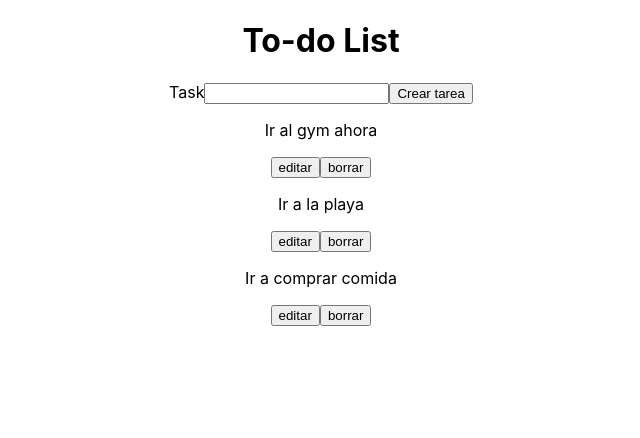
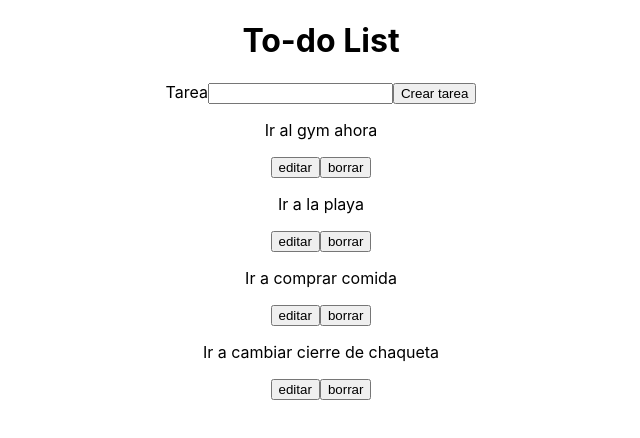
Before and after one commit to MAlexGG/todo-list-react, a React (Create React App) app: page / in a window 1280 px wide. Shown: the top 438 px of the page, without its empty margins (319-959 px from the left). Built offline with nearby package versions, Linux system fonts and the light colour scheme; data requests are answered from the project's data file.

Commit message:
error handler in form

```diff
--- a/src/assets/data/todo.json
+++ b/src/assets/data/todo.json
@@ -11,6 +11,10 @@
     {
       "id": 5,
       "task": "Ir a comprar comida"
+    },
+    {
+      "id": 6,
+      "task": "Ir a cambiar cierre de chaqueta"
     }
   ]
 }
--- a/src/components/Form.js
+++ b/src/components/Form.js
@@ -8,6 +8,7 @@ const initialForm = {
 function Form({createTask, editTask, setEditTask, updateTask}) {
 
     const [form, setForm] = useState(initialForm);
+    const [error, setError] = useState('');
 
     useEffect(() => {
         editTask ? setForm(editTask) : setForm(initialForm);
@@ -23,7 +24,7 @@ function Form({createTask, editTask, setEditTask, updateTask}) {
     const handleSubmit = (e) => {
         e.preventDefault();
         if (!form.task) {
-            console.log('escribe una tarea');
+            setError('Escribe una tarea');
             return;
         };
         form.id === null ? createTask(form) : updateTask(form);
@@ -33,14 +34,16 @@ function Form({createTask, editTask, setEditTask, updateTask}) {
     const handleReset = () => {
         setForm(initialForm);
         setEditTask('');
+        setError('');
     };
 
   return (
       <>
         <form onSubmit={handleSubmit}>
-            <label htmlFor="task">Task</label>
+            <label htmlFor="task">Tarea</label>
             <input type="text" name='task' onChange={handleChange} value={form.task} />
-              <button type='submit'>{ editTask ? 'Editar tarea' : 'Crear tarea'}</button>
+              {error && <span>{error}</span>}
+            <button type='submit'>{ editTask ? 'Editar tarea' : 'Crear tarea'}</button>
         </form>
       </>
   )
```
